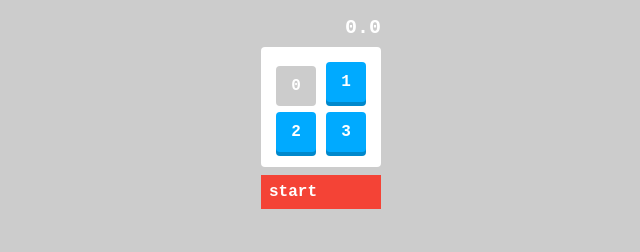
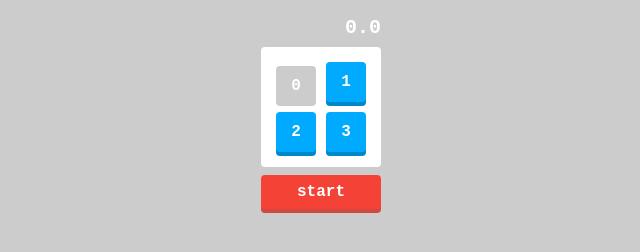
Before and after one commit to yusuke-ogata-yo/Javascript-train.numbers-game.sample, a plain HTML site: page index.html in a window 1280 px wide. Shown: the full height of the page, 319-959 px from the left. Drawn offline with Linux system fonts and the light colour scheme.

Commit message:
[add] lesson#06 startボタンに影をつける

```diff
--- a/css/styles.css
+++ b/css/styles.css
@@ -61,4 +61,7 @@ body {
   user-select: none;
   background-color: #f44336;
   padding: 8px;
+  border-radius: 4px;
+  text-align: center;
+  box-shadow: 0 4px 0 #d1483e;
 }
```
